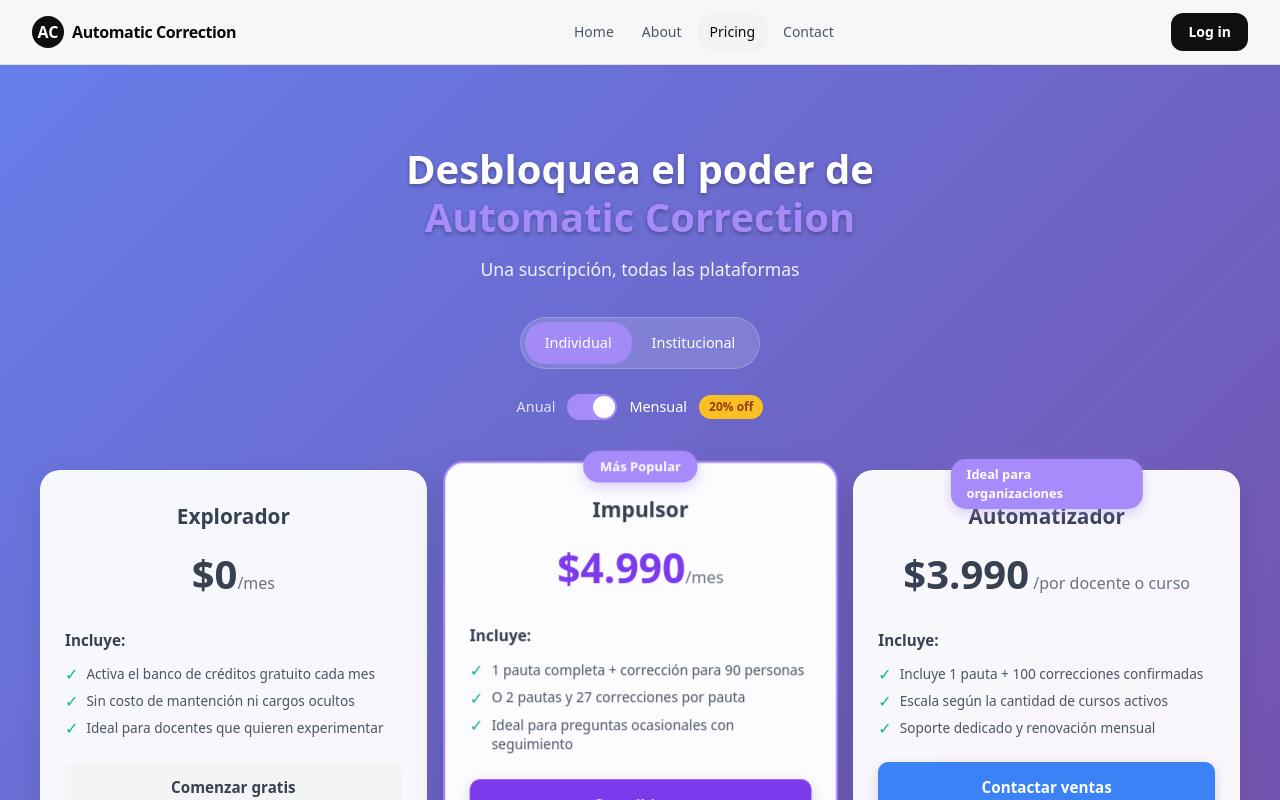
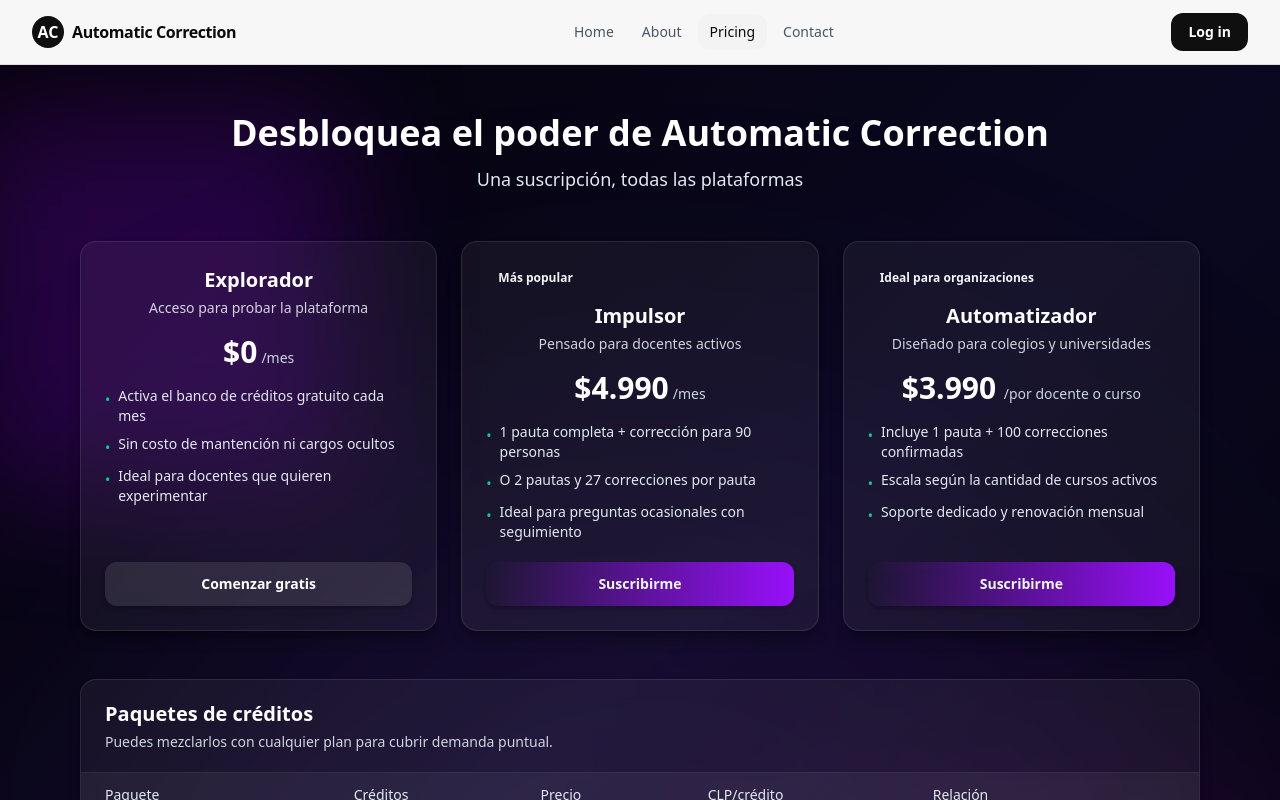
Before and after one commit to Correccion-Automatica/frontend, a React (Vite) app: page /pricing in a window 1280 px wide. Built offline with nearby package versions, Linux system fonts and the light colour scheme; no server answers.

Commit message:
feat: Revamp Pricing page layout with new design and improved user experience

```diff
--- a/src/pages/Pricing.jsx
+++ b/src/pages/Pricing.jsx
@@ -1,475 +1,166 @@
+import React, { useEffect } from "react";
 import { useNavigate } from "react-router-dom";
+
+const plans = [
+  {
+    name: "Explorador",
+    price: "$0",
+    period: "/mes",
+    badge: null,
+    description: "Acceso para probar la plataforma",
+    features: [
+      "Activa el banco de créditos gratuito cada mes",
+      "Sin costo de mantención ni cargos ocultos",
+      "Ideal para docentes que quieren experimentar",
+    ],
+    buttonText: "Comenzar gratis",
+    buttonStyle: "secondary",
+    buttonAction: "register",
+  },
+  {
+    name: "Impulsor",
+    price: "$4.990",
+    period: "/mes",
+    badge: "Más popular",
+    description: "Pensado para docentes activos",
+    features: [
+      "1 pauta completa + corrección para 90 personas",
+      "O 2 pautas y 27 correcciones por pauta",
+      "Ideal para preguntas ocasionales con seguimiento",
+    ],
+    buttonText: "Suscribirme",
+    buttonStyle: "featured",
+    buttonAction: "register",
+  },
+  {
+    name: "Automatizador",
+    price: "$3.990",
+    period: " /por docente o curso",
+    badge: "Ideal para organizaciones",
+    description: "Diseñado para colegios y universidades",
+    features: [
+      "Incluye 1 pauta + 100 correcciones confirmadas",
+      "Escala según la cantidad de cursos activos",
+      "Soporte dedicado y renovación mensual",
+    ],
+    buttonText: "Suscribirme",
+    buttonStyle: "featured",
+    buttonAction: "register",
+  },
+];
+
+const creditPacks = [
+  { name: "Mini Pack", credits: 500, price: 2900, pricePerCredit: "$5,8", relation: "Para probar" },
+  { name: "Medium Pack", credits: 1000, price: 4900, pricePerCredit: "$4,9", relation: "Más conveniente" },
+  { name: "Max Pack", credits: 1500, price: 6900, pricePerCredit: "$4,6", relation: "Mejor relación" },
+];
+
+const formatCLP = (value) =>
+  new Intl.NumberFormat("es-CL", { style: "currency", currency: "CLP", maximumFractionDigits: 0 }).format(value);
 
 export default function Pricing() {
   const navigate = useNavigate();
 
-  const plans = [
-    {
-      name: 'Explorador',
-      price: "$0",
-      period: "/mes",
-      originalPrice: null,
-      badge: null,
-      features: [
-        "Activa el banco de créditos gratuito cada mes",
-        "Sin costo de mantención ni cargos ocultos",
-        "Ideal para docentes que quieren experimentar"
-      ],
-      buttonText: "Comenzar gratis",
-      buttonStyle: "secondary",
-      popular: false
-    },
-    {
-      name: 'Impulsor',
-      price: "$4.990",
-      period: "/mes",
-      originalPrice: null,
-      badge: "Más Popular",
-      features: [
-        "1 pauta completa + corrección para 90 personas",
-        "O 2 pautas y 27 correcciones por pauta",
-        "Ideal para preguntas ocasionales con seguimiento"
-      ],
-      buttonText: "Suscribirme",
-      buttonStyle: "featured",
-      popular: true
-    },
-    {
-      name: 'Automatizador',
-      price: "$3.990",
-      period: " /por docente o curso",
-      originalPrice: null,
-      badge: "Ideal para organizaciones",
-      features: [
-        "Incluye 1 pauta + 100 correcciones confirmadas",
-        "Escala según la cantidad de cursos activos",
-        "Soporte dedicado y renovación mensual"
-      ],
-      buttonText: "Contactar ventas",
-      buttonStyle: "primary",
-      buttonAction: "contact",
-      popular: false
-    }
-  ];
-
-  const toggles = [
-    { id: "individual", label: "Individual", active: true },
-    { id: "institucional", label: "Institucional", active: false }
-  ];
+  // Extiende el fondo a toda la vista para evitar franjas blancas antes del footer.
+  useEffect(() => {
+    document.body.classList.add("pricing-page-bg");
+    return () => document.body.classList.remove("pricing-page-bg");
+  }, []);
 
   return (
-    <div
-      style={{
-        minHeight: "100vh",
-        background: "linear-gradient(135deg, #667eea 0%, #764ba2 100%)",
-        paddingTop: "80px",
-        paddingBottom: "60px",
-        paddingLeft: "20px",
-        paddingRight: "20px"
-      }}
-    >
-      <div style={{ maxWidth: "1200px", margin: "0 auto" }}>
-        <div style={{ textAlign: "center", marginBottom: "50px" }}>
-          <h1
-            style={{
-              fontSize: "2.5rem",
-              fontWeight: "bold",
-              color: "white",
-              marginBottom: "15px",
-              textShadow: "0 2px 4px rgba(0,0,0,0.3)",
-              lineHeight: "1.2"
-            }}
-          >
-            Desbloquea el poder de <br />
-            <span style={{ color: "#a78bfa" }}>Automatic Correction</span>
-          </h1>
-          <p
-            style={{
-              fontSize: "1.1rem",
-              color: "rgba(255,255,255,0.9)",
-              marginBottom: "35px",
-              maxWidth: "500px",
-              margin: "0 auto 35px"
-            }}
-          >
-            Una suscripción, todas las plataformas
-          </p>
-
-          <div
-            style={{
-              display: "inline-flex",
-              backgroundColor: "rgba(255,255,255,0.15)",
-              borderRadius: "40px",
-              padding: "4px",
-              backdropFilter: "blur(10px)",
-              border: "1px solid rgba(255,255,255,0.2)",
-              marginBottom: "25px"
-            }}
-          >
-            {toggles.map((toggle) => (
-              <button
-                key={toggle.id}
-                style={{
-                  padding: "10px 20px",
-                  borderRadius: "20px",
-                  border: "none",
-                  backgroundColor: toggle.active
-                    ? "rgba(167, 139, 250, 0.9)"
-                    : "transparent",
-                  color: "white",
-                  fontWeight: "500",
-                  cursor: "pointer",
-                  transition: "all 0.3s cubic-bezier(0.4, 0, 0.2, 1)",
-                  fontSize: "0.9rem"
-                }}
-                onMouseEnter={(e) => {
-                  if (!toggle.active) {
-                    e.currentTarget.style.backgroundColor =
-                      "rgba(255,255,255,0.1)";
-                    e.currentTarget.style.transform = "scale(1.05)";
-                  }
-                }}
-                onMouseLeave={(e) => {
-                  if (!toggle.active) {
-                    e.currentTarget.style.backgroundColor = "transparent";
-                    e.currentTarget.style.transform = "scale(1)";
-                  }
-                }}
-              >
-                {toggle.label}
-              </button>
-            ))}
+    <div className="relative min-h-screen flex flex-col bg-gradient-to-br from-[#05030a] via-[#0a0820] to-[#05030a] text-slate-100 overflow-hidden pb-72">
+      {/* fondo glows */}
+      <div className="absolute inset-0 pointer-events-none">
+        <div className="absolute -left-10 top-10 w-96 h-96 bg-purple-700/25 blur-3xl" />
+        <div className="absolute right-0 bottom-0 w-[26rem] h-[26rem] bg-fuchsia-500/20 blur-[140px]" />
+        <div className="absolute top-1/3 left-1/2 -translate-x-1/2 w-[1100px] h-[1100px] bg-purple-500/10 rounded-full blur-[180px]" />
+        <div className="absolute inset-x-0 bottom-0 h-[55vh] bg-gradient-to-b from-transparent via-[#05030a]/80 to-[#05030a]" />
       </div>
 
-          <div
-            style={{
-              display: "flex",
-              justifyContent: "center",
-              alignItems: "center",
-              gap: "12px",
-              flexWrap: "wrap"
-            }}
-          >
-            <span style={{ color: "rgba(255,255,255,0.8)", fontSize: "0.9rem" }}>
-              Anual
-            </span>
-            <div
-              style={{
-                position: "relative",
-                width: "50px",
-                height: "26px",
-                backgroundColor: "#a78bfa",
-                borderRadius: "13px",
-                cursor: "pointer"
-              }}
-            >
-              <div
-                style={{
-                  position: "absolute",
-                  top: "2px",
-                  right: "2px",
-                  width: "22px",
-                  height: "22px",
-                  backgroundColor: "white",
-                  borderRadius: "50%",
-                  transition: "all 0.3s ease"
-                }}
-              ></div>
-            </div>
-            <span style={{ color: "white", fontWeight: "500", fontSize: "0.9rem" }}>
-              Mensual
-            </span>
-            <span
-              style={{
-                backgroundColor: "#fbbf24",
-                color: "#92400e",
-                padding: "3px 10px",
-                borderRadius: "15px",
-                fontSize: "0.75rem",
-                fontWeight: "600"
-              }}
-            >
-              20% off
-            </span>
-          </div>
-        </div>
+      <div className="relative z-10 flex-1 max-w-6xl mx-auto px-4 py-12 space-y-12">
+        <header className="text-center space-y-3">
+          <h1 className="text-3xl md:text-4xl font-bold text-white">Desbloquea el poder de Automatic Correction</h1>
+          <p className="text-base md:text-lg text-slate-200 max-w-2xl mx-auto">Una suscripción, todas las plataformas</p>
+        </header>
 
-        <div
-          style={{
-            display: "grid",
-            gridTemplateColumns: "repeat(auto-fit, minmax(280px, 1fr))",
-            gap: "20px",
-            marginBottom: "50px"
-          }}
-        >
+        <section className="grid gap-6 md:grid-cols-2 lg:grid-cols-3">
           {plans.map((plan) => (
-            <div
+            <article
               key={plan.name}
-              style={{
-                backgroundColor: plan.popular
-                  ? "rgba(255,255,255,0.98)"
-                  : "rgba(255,255,255,0.95)",
-                borderRadius: "20px",
-                padding: "30px 24px",
-                position: "relative",
-                border: plan.popular ? "2px solid #a78bfa" : "1px solid rgba(255,255,255,0.3)",
-                boxShadow: plan.popular
-                  ? "0 15px 35px rgba(0,0,0,0.15)"
-                  : "0 8px 25px rgba(0,0,0,0.1)",
-                backdropFilter: "blur(10px)",
-                transition: "all 0.4s cubic-bezier(0.4, 0, 0.2, 1)",
-                transform: plan.popular ? "scale(1.02) translateY(-5px)" : "scale(1)",
-                cursor: "pointer",
-                height: "fit-content"
-              }}
-              onMouseEnter={(e) => {
-                const card = e.currentTarget;
-                if (plan.popular) {
-                  card.style.transform = "scale(1.05) translateY(-10px)";
-                  card.style.boxShadow =
-                    "0 25px 50px rgba(0,0,0,0.2), 0 0 0 1px rgba(167, 139, 250, 0.3)";
-                } else {
-                  card.style.transform = "scale(1.03) translateY(-8px)";
-                  card.style.boxShadow =
-                    "0 20px 40px rgba(0,0,0,0.15), 0 0 0 1px rgba(167, 139, 250, 0.2)";
-                  card.style.backgroundColor = "rgba(255,255,255,0.98)";
-                }
-              }}
-              onMouseLeave={(e) => {
-                const card = e.currentTarget;
-                if (plan.popular) {
-                  card.style.transform = "scale(1.02) translateY(-5px)";
-                  card.style.boxShadow = "0 15px 35px rgba(0,0,0,0.15)";
-                } else {
-                  card.style.transform = "scale(1) translateY(0px)";
-                  card.style.boxShadow = "0 8px 25px rgba(0,0,0,0.1)";
-                  card.style.backgroundColor = "rgba(255,255,255,0.95)";
-                }
-              }}
+              className="rounded-2xl border border-white/10 bg-white/5 shadow-lg shadow-black/30 p-6 flex flex-col transition hover:-translate-y-1 hover:shadow-purple-900/40"
             >
               {plan.badge && (
-                <div
-                  style={{
-                    position: "absolute",
-                    top: "-12px",
-                    left: "50%",
-                    transform: "translateX(-50%)",
-                    backgroundColor: "#a78bfa",
-                    color: "white",
-                    padding: "6px 16px",
-                    borderRadius: "15px",
-                    fontSize: "0.8rem",
-                    fontWeight: "600",
-                    boxShadow: "0 4px 12px rgba(167, 139, 250, 0.4)"
-                  }}
-                >
+                <div className="inline-flex items-center rounded-full bg-primary/10 text-primary px-3 py-1 text-xs font-semibold mb-3">
                   {plan.badge}
                 </div>
               )}
 
-              <div style={{ textAlign: "center", marginBottom: "25px" }}>
-                <h3
-                  style={{
-                    fontSize: "1.3rem",
-                    fontWeight: "600",
-                    color: "#374151",
-                    marginBottom: "12px"
-                  }}
-                >
-                  {plan.name}
-                </h3>
-
-                <div style={{ marginBottom: "8px" }}>
-                  {plan.originalPrice && (
-                    <span
-                      style={{
-                        fontSize: "1rem",
-                        color: "#9ca3af",
-                        textDecoration: "line-through",
-                        marginRight: "8px"
-                      }}
-                    >
-                      {plan.originalPrice}
-                    </span>
-                  )}
-                  <span
-                    style={{
-                      fontSize: "2.5rem",
-                      fontWeight: "bold",
-                      color: plan.popular ? "#7c3aed" : "#374151"
-                    }}
-                  >
-                    {plan.price}
-                  </span>
-                  <span style={{ fontSize: "1rem", color: "#6b7280" }}>{plan.period}</span>
+              <div className="text-center mb-4">
+                <h3 className="text-xl font-semibold text-white">{plan.name}</h3>
+                <p className="text-sm text-slate-200/90 mt-1">{plan.description}</p>
               </div>
 
-                <p style={{ color: "#6b7280", fontSize: "0.85rem" }}>{plan.description}</p>
+              <div className="text-center mb-4">
+                <span className="text-3xl font-bold text-white">{plan.price}</span>
+                <span className="text-sm text-slate-300 ml-1">{plan.period}</span>
               </div>
 
-              <div style={{ marginBottom: "25px" }}>
-                <p
-                  style={{
-                    fontWeight: "600",
-                    color: "#374151",
-                    marginBottom: "12px",
-                    fontSize: "0.95rem"
-                  }}
-                >
-                  Incluye:
-                </p>
-                <ul style={{ listStyle: "none", padding: 0 }}>
-                  {plan.features.map((feature, idx) => (
-                    <li
-                      key={idx}
-                      style={{
-                        display: "flex",
-                        alignItems: "flex-start",
-                        marginBottom: "8px",
-                        fontSize: "0.85rem",
-                        color: "#4b5563",
-                        lineHeight: "1.4"
-                      }}
-                    >
-                      <span
-                        style={{
-                          color: "#10b981",
-                          marginRight: "8px",
-                          fontSize: "1rem",
-                          lineHeight: "1",
-                          marginTop: "2px"
-                        }}
-                      >
-                        ✓
-                      </span>
-                      {feature}
+              <ul className="space-y-2 text-sm text-slate-200 mb-5">
+                {plan.features.map((feature) => (
+                  <li key={feature} className="flex gap-2 items-start">
+                    <span className="text-emerald-400 mt-1">•</span>
+                    <span>{feature}</span>
                   </li>
                 ))}
               </ul>
-              </div>
 
               <button
-                style={{
-                  width: "100%",
-                  padding: "14px 20px",
-                  borderRadius: "10px",
-                  border: "none",
-                  fontSize: "0.95rem",
-                  fontWeight: "600",
-                  cursor: "pointer",
-                  transition: "all 0.3s cubic-bezier(0.4, 0, 0.2, 1)",
-                  backgroundColor:
+                type="button"
+                className={`mt-auto w-full rounded-xl px-4 py-3 text-sm font-semibold text-center transition shadow-md shadow-black/20 hover:brightness-110 ${
                   plan.buttonStyle === "featured"
-                      ? "#7c3aed"
-                      : plan.buttonStyle === "primary"
-                      ? "#3b82f6"
-                      : "#f3f4f6",
-                  color: plan.buttonStyle === "secondary" ? "#374151" : "white",
-                  boxShadow:
-                    plan.buttonStyle !== "secondary"
-                      ? "0 4px 12px rgba(0,0,0,0.15)"
-                      : "none"
-                }}
-                onMouseEnter={(e) => {
-                  const btn = e.currentTarget;
-                  if (plan.buttonStyle === "featured") {
-                    btn.style.backgroundColor = "#8b5cf6";
-                    btn.style.transform = "translateY(-2px)";
-                    btn.style.boxShadow = "0 8px 20px rgba(124, 58, 237, 0.4)";
-                  } else if (plan.buttonStyle === "primary") {
-                    btn.style.backgroundColor = "#2563eb";
-                    btn.style.transform = "translateY(-2px)";
-                    btn.style.boxShadow = "0 8px 20px rgba(59, 130, 246, 0.4)";
-                  } else {
-                    btn.style.backgroundColor = "#e5e7eb";
-                    btn.style.transform = "translateY(-1px)";
-                    btn.style.boxShadow = "0 4px 12px rgba(0,0,0,0.1)";
-                  }
-                }}
-                onMouseLeave={(e) => {
-                  const btn = e.currentTarget;
-                  if (plan.buttonStyle === "featured") {
-                    btn.style.backgroundColor = "#7c3aed";
-                    btn.style.transform = "translateY(0px)";
-                    btn.style.boxShadow = "0 4px 12px rgba(0,0,0,0.15)";
-                  } else if (plan.buttonStyle === "primary") {
-                    btn.style.backgroundColor = "#3b82f6";
-                    btn.style.transform = "translateY(0px)";
-                    btn.style.boxShadow = "0 4px 12px rgba(0,0,0,0.15)";
-                  } else {
-                    btn.style.backgroundColor = "#f3f4f6";
-                    btn.style.transform = "translateY(0px)";
-                    btn.style.boxShadow = "none";
-                  }
-                }}
-                onClick={() => {
-                  if (plan.buttonAction === "contact") {
-                    navigate("/contact");
-                  }
-                }}
+                    ? "bg-gradient-to-r from-primary to-purple-600 text-primary-foreground"
+                    : plan.buttonStyle === "secondary"
+                    ? "bg-white/10 text-white"
+                    : "bg-primary text-primary-foreground"
+                }`}
+                onClick={() => navigate("/register")}
               >
                 {plan.buttonText}
               </button>
+            </article>
+          ))}
+        </section>
+
+        <section className="bg-white/5 border border-white/10 rounded-2xl shadow-lg shadow-black/30 overflow-hidden">
+          <div className="px-6 py-5 border-b border-white/10 flex flex-col gap-1">
+            <h2 className="text-xl font-semibold text-white">Paquetes de créditos</h2>
+            <p className="text-sm text-slate-200/90">Puedes mezclarlos con cualquier plan para cubrir demanda puntual.</p>
           </div>
+          <div className="overflow-x-auto">
+            <table className="min-w-full text-sm text-slate-100">
+              <thead className="bg-white/5 text-left text-slate-200">
+                <tr>
+                  <th className="px-6 py-3 font-medium">Paquete</th>
+                  <th className="px-6 py-3 font-medium">Créditos</th>
+                  <th className="px-6 py-3 font-medium">Precio</th>
+                  <th className="px-6 py-3 font-medium">CLP/crédito</th>
+                  <th className="px-6 py-3 font-medium">Relación</th>
+                </tr>
+              </thead>
+              <tbody>
+                {creditPacks.map((pack, index) => (
+                  <tr key={pack.name} className={index % 2 === 0 ? "bg-white/5" : "bg-white/10"}>
+                    <td className="px-6 py-4 font-medium text-white">{pack.name}</td>
+                    <td className="px-6 py-4">{pack.credits.toLocaleString()}</td>
+                    <td className="px-6 py-4">{formatCLP(pack.price)}</td>
+                    <td className="px-6 py-4">{pack.pricePerCredit}</td>
+                    <td className="px-6 py-4 text-slate-200/90">{pack.relation}</td>
+                  </tr>
                 ))}
+              </tbody>
+            </table>
           </div>
-
-        <div
-          style={{
-            textAlign: "center",
-            backgroundColor: "rgba(255,255,255,0.1)",
-            borderRadius: "16px",
-            padding: "30px 25px",
-            backdropFilter: "blur(10px)",
-            border: "1px solid rgba(255,255,255,0.2)"
-          }}
-        >
-          <h3
-            style={{ fontSize: "1.5rem", fontWeight: "600", color: "white", marginBottom: "12px" }}
-          >
-            ¿Necesitas algo diferente?
-          </h3>
-          <p
-            style={{
-              color: "rgba(255,255,255,0.9)",
-              marginBottom: "20px",
-              fontSize: "1rem",
-              maxWidth: "500px",
-              margin: "0 auto 20px",
-              lineHeight: "1.5"
-            }}
-          >
-            Soluciones personalizadas para instituciones educativas grandes,
-            con volúmenes especiales y características específicas.
-          </p>
-          <button
-            style={{
-              padding: "12px 25px",
-              backgroundColor: "white",
-              color: "#7c3aed",
-              border: "none",
-              borderRadius: "10px",
-              fontSize: "0.95rem",
-              fontWeight: "600",
-              cursor: "pointer",
-              boxShadow: "0 4px 12px rgba(0,0,0,0.15)",
-              transition: "all 0.3s cubic-bezier(0.4, 0, 0.2, 1)"
-            }}
-            onMouseEnter={(e) => {
-              e.currentTarget.style.backgroundColor = "#f8fafc";
-              e.currentTarget.style.transform = "translateY(-3px) scale(1.05)";
-              e.currentTarget.style.boxShadow = "0 8px 25px rgba(0,0,0,0.2)";
-            }}
-            onMouseLeave={(e) => {
-              e.currentTarget.style.backgroundColor = "white";
-              e.currentTarget.style.transform = "translateY(0px) scale(1)";
-              e.currentTarget.style.boxShadow = "0 4px 12px rgba(0,0,0,0.15)";
-            }}
-            onClick={() => navigate("/contact")}
-          >
-            Contactar Ventas
-          </button>
-        </div>
+        </section>
       </div>
     </div>
   );
```
Lines whose indentation alone changed are shown as unchanged.
